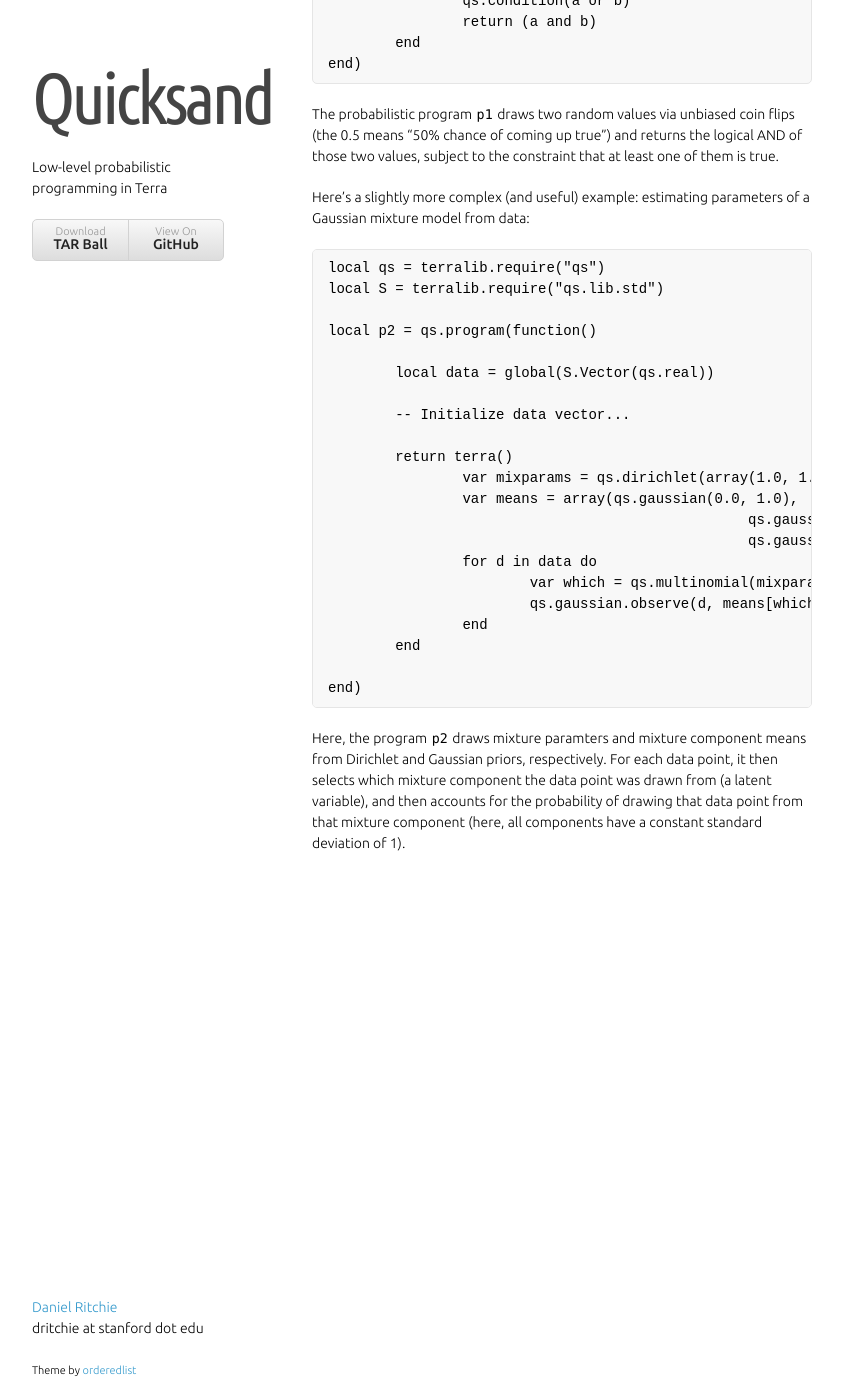
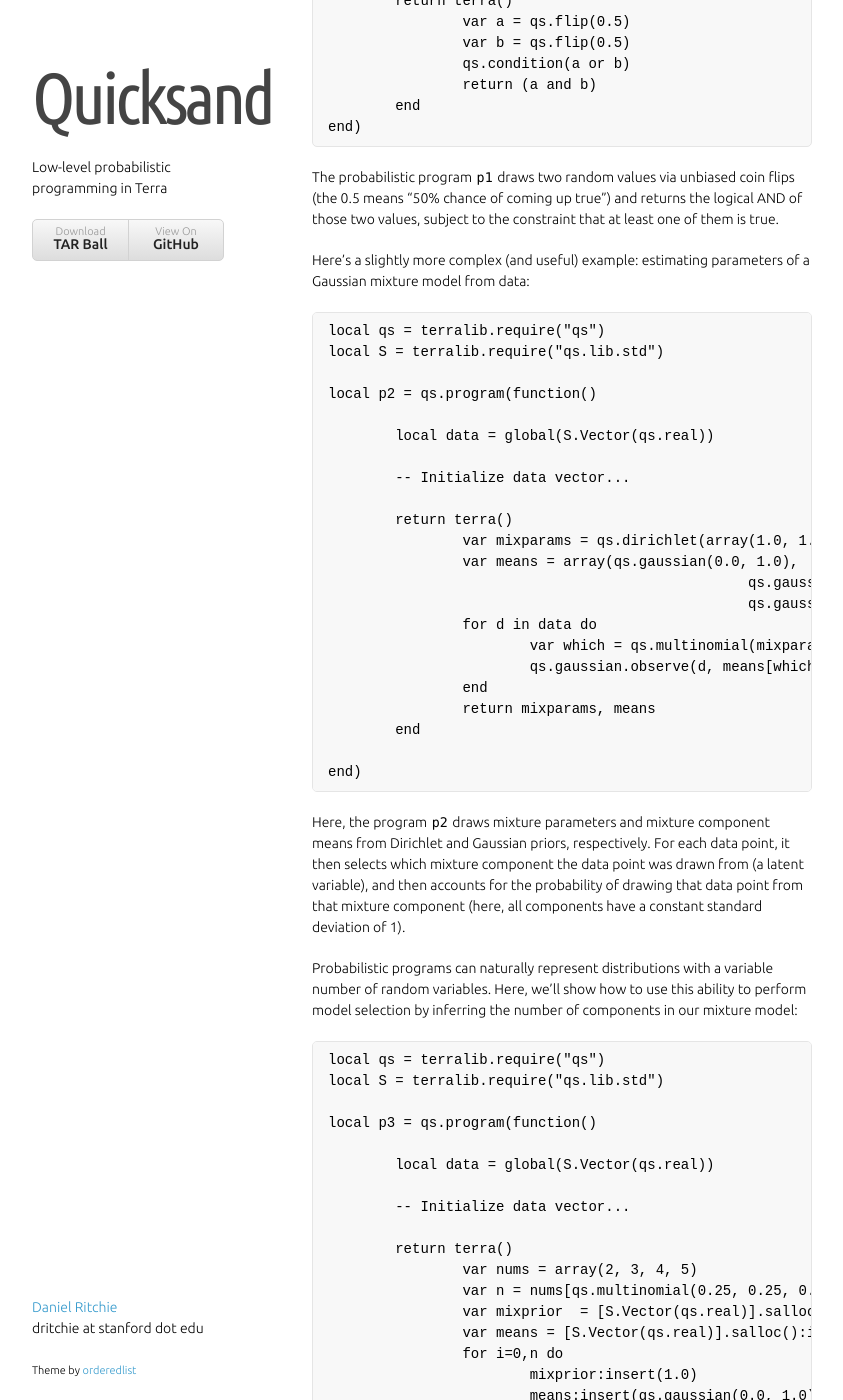
Before and after one commit to dritchie/quicksand, a Jekyll site: the page built from index.md, in a window 1280 px wide and 1400 px high, scrolled down 687 px. Shown: the whole window, without its empty margins (218-1061 px from the left). Built offline with Jekyll 4.4.1, drawn with Linux system fonts in a browser that asks for light colours; some web fonts are replaced; some of the changed text lies outside the part shown.

Commit message:
model selection example program.

```diff
--- a/index.md
+++ b/index.md
@@ -5,7 +5,7 @@
 
 # Getting Started with Quicksand
 
-Quicksand is a library for [probabilistic programming](http://web.stanford.edu/~ngoodman/papers/POPL2013-abstract.pdf) in the Terra programming language.
+Quicksand is a library for [probabilistic programming](http://web.stanford.edu/~ngoodman/papers/POPL2013-abstract.pdf) in the Terra programming language. Since Terra is a low-level language, Quicksand programs are written a level of abstraction comparable to that of C. Users can write these programs directly, or potentially use Quicksand as a compiler target for higher-level/domain-specific languages.
 
 
 ## Installation
@@ -57,8 +57,41 @@
 				var which = qs.multinomial(mixparams)
 				qs.gaussian.observe(d, means[which], 1.0)
 			end
+			return mixparams, means
 		end
 
 	end)
 
-Here, the program `p2` draws mixture paramters and mixture component means from Dirichlet and Gaussian priors, respectively. For each data point, it then selects which mixture component the data point was drawn from (a latent variable), and then accounts for the probability of drawing that data point from that mixture component (here, all components have a constant standard deviation of 1).
+Here, the program `p2` draws mixture parameters and mixture component means from Dirichlet and Gaussian priors, respectively. For each data point, it then selects which mixture component the data point was drawn from (a latent variable), and then accounts for the probability of drawing that data point from that mixture component (here, all components have a constant standard deviation of 1).
+
+Probabilistic programs can naturally represent distributions with a variable number of random variables. Here, we'll show how to use this ability to perform model selection by inferring the number of components in our mixture model:
+
+	local qs = terralib.require("qs")
+	local S = terralib.require("qs.lib.std")
+
+	local p3 = qs.program(function()
+
+		local data = global(S.Vector(qs.real))
+
+		-- Initialize data vector...
+
+		return terra()
+			var nums = array(2, 3, 4, 5)
+			var n = nums[qs.multinomial(0.25, 0.25, 0.25, 0.25)]
+			var mixprior  = [S.Vector(qs.real)].salloc():init()
+			var means = [S.Vector(qs.real)].salloc():init()
+			for i=0,n do
+				mixprior:insert(1.0)
+				means:insert(qs.gaussian(0.0, 1.0))
+			end
+			var mixparams = qs.dirichlet(mixprior)
+			for d in data do
+				var which = qs.multinomial(mixparams)
+				qs.gaussian.observe(d, means[which], 1.0)
+			end
+			return n
+		end
+
+	end)
+
+In the rest of this document, we'll describe the components that go into building these programs, as well as the procedures available for performing inference on them.
```
